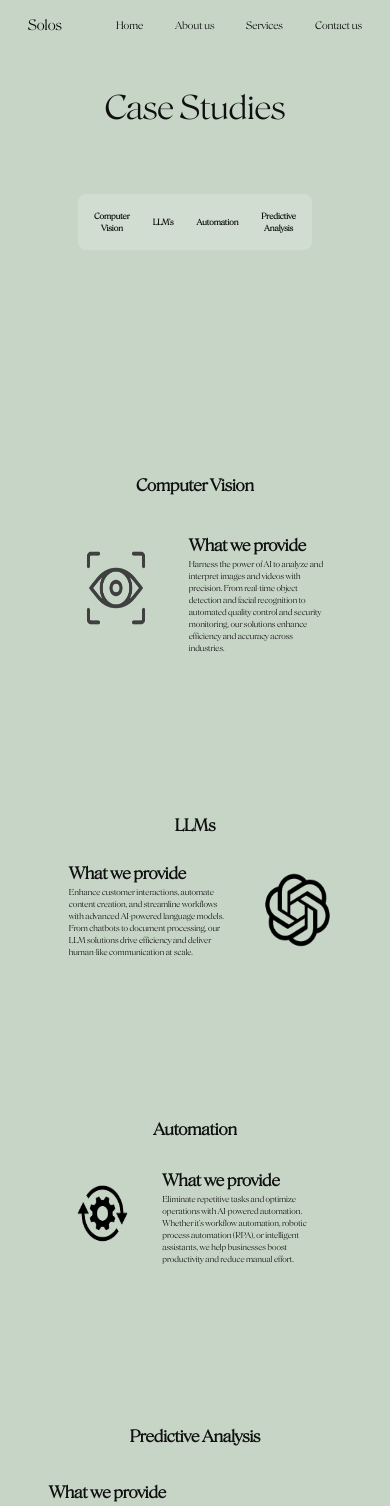
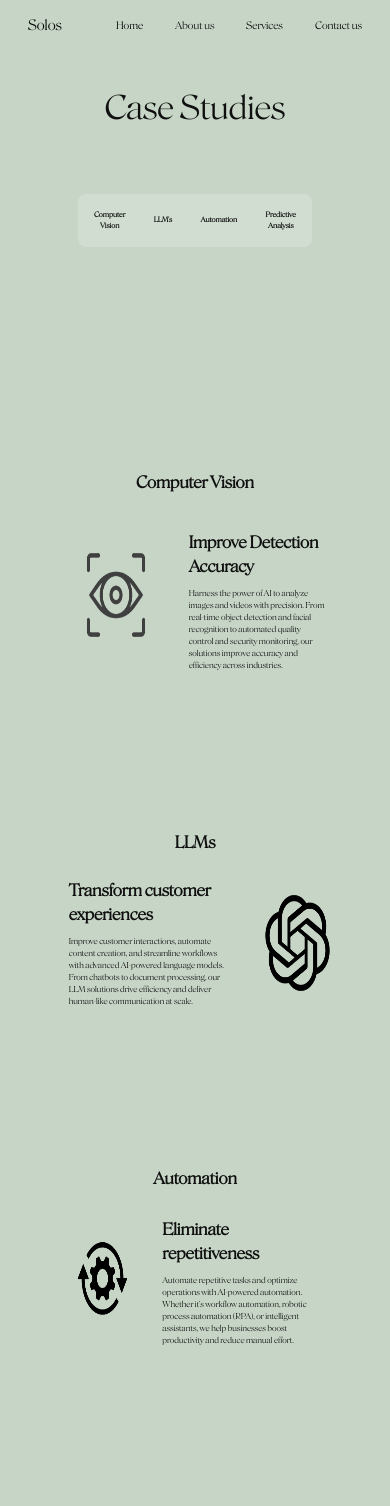
Before and after one commit to Kafrawy31/Solos-Website, a React (Create React App) app: page /case-studies in a window 390 px wide. Shown: the top 1506 px of the page. Built offline with nearby package versions, Linux system fonts and the light colour scheme.

Commit message:
phone fixes

```diff
--- a/src/components/CaseStudies.js
+++ b/src/components/CaseStudies.js
@@ -470,7 +470,7 @@ function MobileCaseStudies() {
           ${isSticky ? "w-[90vw]" : "w-[60%]"}
           py-[1rem] rounded-lg z-[300] mt-[2rem]
           text-center flex flex-row justify-between items-center
-          text-[8px] sm:text-[10px] lg:text-[12px]
+          text-[7px]
           bg-white/20
           transition-width
         `}
@@ -516,14 +516,14 @@ function MobileCaseStudies() {
                 className="cv-video rounded-lg flex-[3] h-auto max-h-[300px] max-w-[40%] z-[100]"
               />
               <div className="flex-[3] pl-[20px]  items-center">
-                <h2 className="cv-header font-bold mt-3 lg:text-[36px] sm:text-[10px] lg:mt-[2.5rem] lg:mb-[1rem]">
-                  What we provide
+                <h2 className="cv-header font-bold mt-3 lg:text-[36px] sm:text-[10px] lg:mt-[2.5rem] mb-2 lg:mb-[1rem]">
+                  Improve Detection Accuracy
                 </h2>
                 <p className="cv-text lg:text-[18px] text-[8px]">
-                  Harness the power of AI to analyze and interpret images and
-                  videos with precision. From real-time object detection and
-                  facial recognition to automated quality control and security
-                  monitoring, our solutions enhance efficiency and accuracy
+                  Harness the power of AI to analyze images and videos with
+                  precision. From real-time object detection and facial
+                  recognition to automated quality control and security
+                  monitoring, our solutions improve accuracy and efficiency
                   across industries.
                 </p>
               </div>
@@ -539,11 +539,11 @@ function MobileCaseStudies() {
             </h1>
             <div className="flex flex-row w-[100%] sm:w-[90%]">
               <div className="flex-[3] flex flex-col pl-[20px] min-h-flex items-center">
-                <h2 className="llm-header self-start font-bold lg:text-[36px] sm:text-[10px] lg:mt-[2.5rem] lg:mb-[1rem]">
-                  What we provide
+                <h2 className="llm-header self-start font-bold lg:text-[36px] sm:text-[10px] lg:mt-[2.5rem] mb-2 lg:mb-[1rem]">
+                  Transform customer experiences
                 </h2>
                 <p className="llm-text self-start lg:text-[18px] text-[8px]">
-                  Enhance customer interactions, automate content creation, and
+                  Improve customer interactions, automate content creation, and
                   streamline workflows with advanced AI-powered language models.
                   From chatbots to document processing, our LLM solutions drive
                   efficiency and deliver human-like communication at scale.
@@ -571,11 +571,11 @@ function MobileCaseStudies() {
                 className="ai-agent-video rounded-lg flex-[2] h-auto max-h-[300px] max-w-[30%] z-[100]"
               />
               <div className="flex-[3] pl-[20px] min-h-flex items-center">
-                <h2 className="ai-agent-header font-bold lg:text-[36px] sm:text-[10px] lg:mt-[2.5rem] mt-2 lg:mb-[1rem]">
-                  What we provide
+                <h2 className="ai-agent-header font-bold lg:text-[36px] sm:text-[10px] lg:mt-[2.5rem] mt-2 mb-2 lg:mb-[1rem]">
+                  Eliminate repetitiveness
                 </h2>
                 <p className="ai-agent-text lg:text-[18px] text-[8px]">
-                  Eliminate repetitive tasks and optimize operations with
+                  Automate repetitive tasks and optimize operations with
                   AI-powered automation. Whether it's workflow automation,
                   robotic process automation (RPA), or intelligent assistants,
                   we help businesses boost productivity and reduce manual
@@ -599,9 +599,9 @@ function MobileCaseStudies() {
               <div className="flex-[3] mr-10 flex flex-col items-center">
                 <h2
                   id="predictive-analysis"
-                  className="pred-analysis-header font-bold self-start lg:text-[36px] sm:text-[10px] lg:mt-[2.5rem] lg:mb-[1rem]"
+                  className="pred-analysis-header font-bold self-start lg:text-[36px] sm:text-[10px] mb-2 lg:mt-[2.5rem] lg:mb-[1rem]"
                 >
-                  What we provide
+                  Forecast with confidence
                 </h2>
                 <p className="pred-analysis-text self-start mt-2 lg:text-[18px] text-[8px]">
                   Leverage data-driven insights to forecast trends, optimize
```
